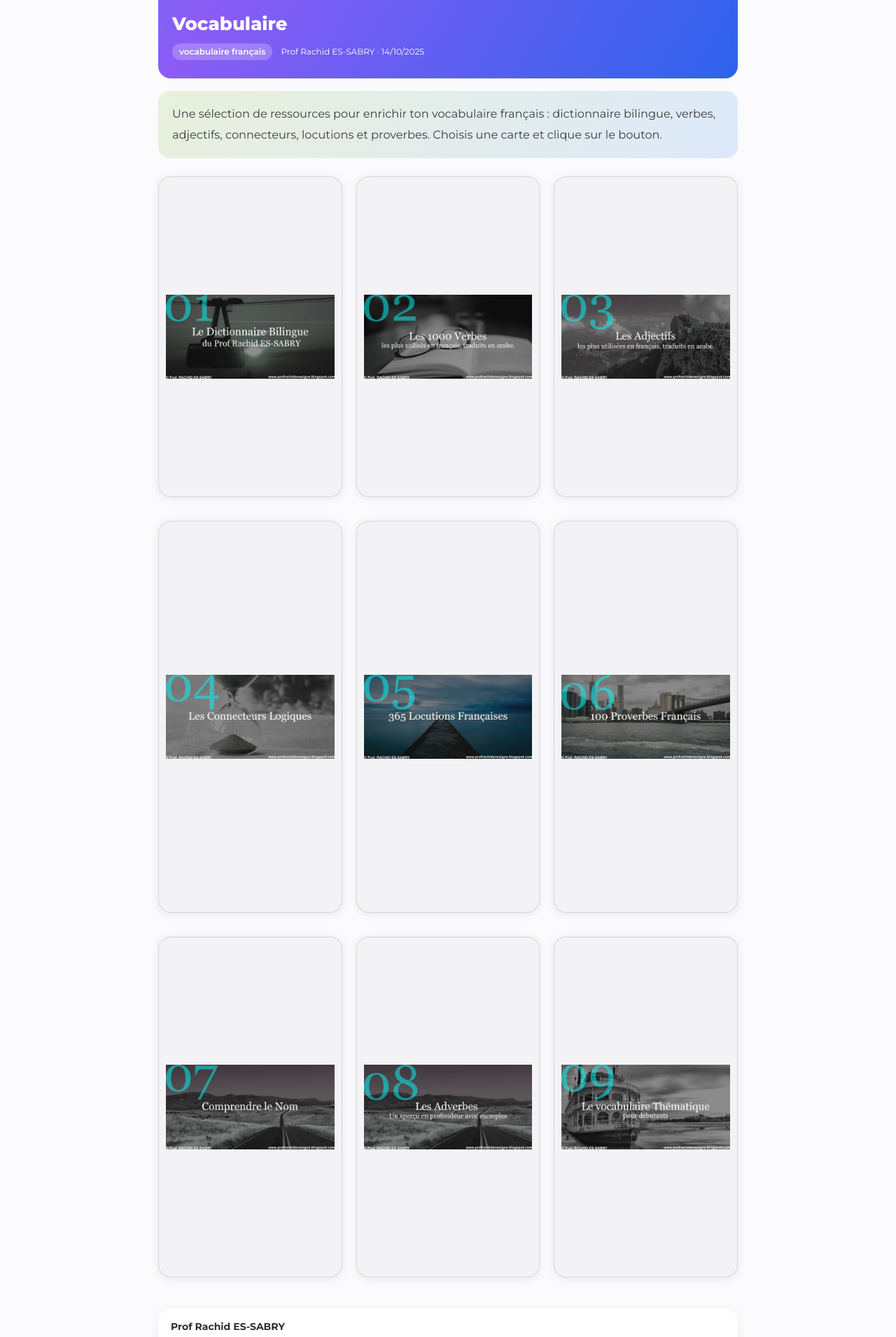
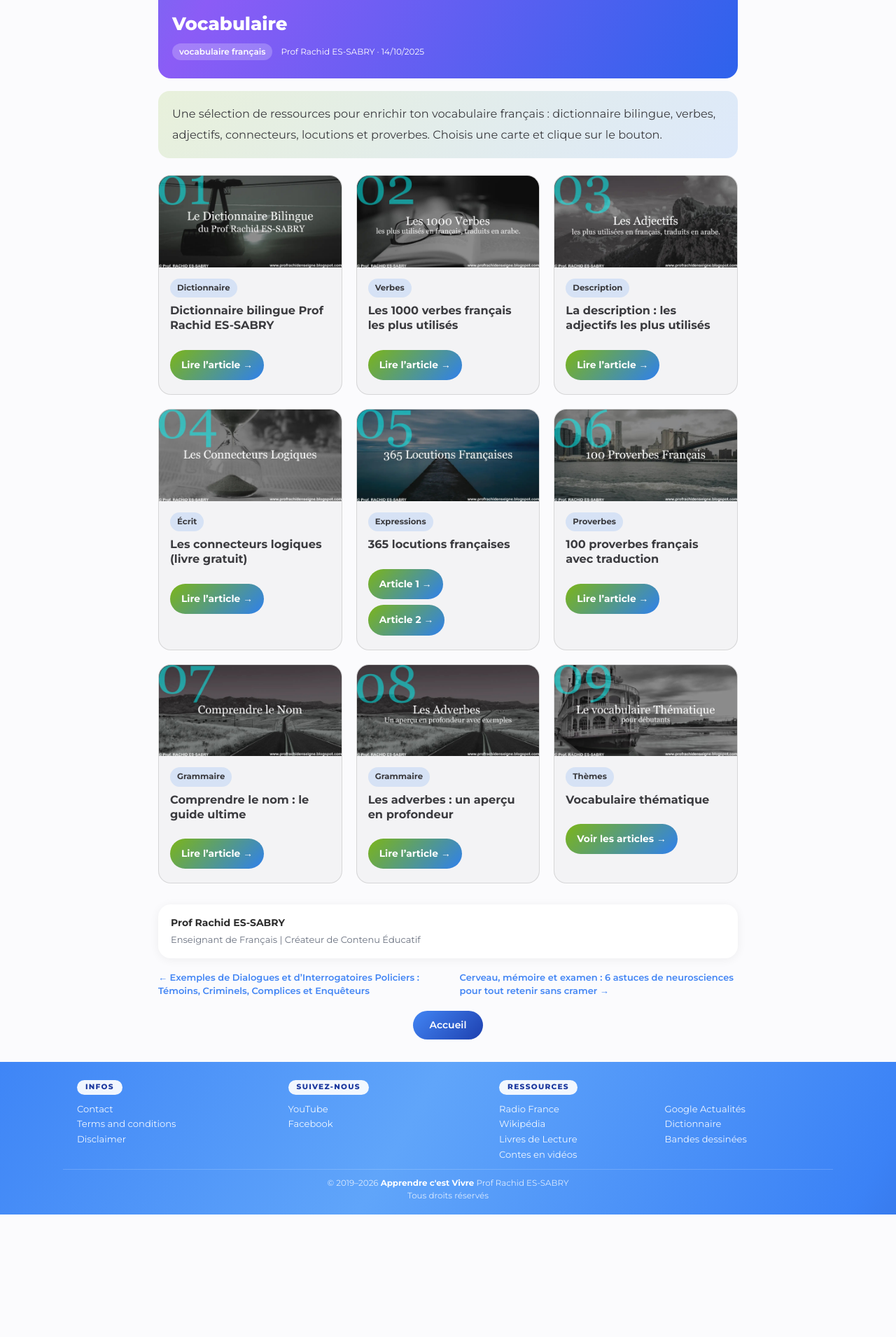
Before and after one commit to profrachidenseigne/profrachidenseigne.github.io, a Jekyll site: the page built from _posts/2025-10-14-vocabulaire.html, in a window 1280 px wide. Shown: the part 343-2253 px from the top of the page at 70% size. Built offline with Jekyll 4.4.1, drawn with Linux system fonts in a browser that asks for light colours; after the commit the page ends 2078 px from its top, so only the background shows below that.

Commit message:
Update 2025-10-14-vocabulaire.html

```diff
--- a/_posts/2025-10-14-vocabulaire.html
+++ b/_posts/2025-10-14-vocabulaire.html
@@ -6,40 +6,40 @@ date: 2025-10-14 23:11:00 +0000
 tags: ["vocabulaire français"]
 permalink: /2025/10/vocabulaire.html
 ---
-<div class="vc">
+<div class="vcx">
 <style>
-.vc .lead{font-size:1.08em;padding:18px 20px;border-radius:16px;background:linear-gradient(135deg,rgba(124,181,24,.15),rgba(47,128,237,.15));margin:0 0 26px}
-.vc .grid{display:grid;grid-template-columns:repeat(auto-fill,minmax(260px,1fr));gap:20px}
-.vc .card{border:1px solid rgba(127,127,127,.25);border-radius:18px;overflow:hidden;background:rgba(127,127,127,.06);transition:transform .2s,box-shadow .2s}
-.vc .card:hover{transform:translateY(-4px);box-shadow:0 12px 28px -12px rgba(0,0,0,.35)}
-.vc .card img{display:block!important;width:100%!important;height:auto!important;margin:0!important;border-radius:0!important}
-.vc .cb{padding:14px 16px 12px}
-.vc .chip{display:inline-block;font-size:.78em;font-weight:700;padding:3px 10px;border-radius:999px;background:rgba(47,128,237,.15);margin-bottom:8px}
-.vc h3{margin:0 0 12px;font-size:1.08em;line-height:1.3}
-.vc .b{display:inline-block;padding:9px 16px;margin:0 8px 8px 0;border-radius:999px;color:#fff!important;text-decoration:none!important;font-weight:700;font-size:.92em;background:linear-gradient(135deg,#7cb518,#2f80ed)}
+.vcx-lead{font-size:1.08em;padding:18px 20px;border-radius:16px;background:linear-gradient(135deg,rgba(124,181,24,.15),rgba(47,128,237,.15));margin:0 0 26px}
+.vcx-grid{display:grid;grid-template-columns:repeat(auto-fill,minmax(260px,1fr));gap:20px}
+.vcx-card{display:block!important;padding:0!important;margin:0!important;min-height:0!important;height:auto!important;aspect-ratio:auto!important;border:1px solid rgba(127,127,127,.25);border-radius:18px;overflow:hidden;background:rgba(127,127,127,.06);transition:transform .2s,box-shadow .2s}
+.vcx-card:hover{transform:translateY(-4px);box-shadow:0 12px 28px -12px rgba(0,0,0,.35)}
+.vcx-card img{display:block!important;width:100%!important;height:auto!important;max-height:none!important;aspect-ratio:auto!important;margin:0!important;border-radius:0!important}
+.vcx-cb{padding:14px 16px 12px}
+.vcx-chip{display:inline-block;font-size:.78em;font-weight:700;padding:3px 10px;border-radius:999px;background:rgba(47,128,237,.15);margin-bottom:8px}
+.vcx-t{margin:0 0 12px;font-size:1.08em;font-weight:700;line-height:1.3}
+.vcx-b{display:inline-block;padding:9px 16px;margin:0 8px 8px 0;border-radius:999px;color:#fff!important;text-decoration:none!important;font-weight:700;font-size:.92em;background:linear-gradient(135deg,#7cb518,#2f80ed)}
 </style>
 
-<p class="lead">Une sélection de ressources pour enrichir ton vocabulaire français : dictionnaire bilingue, verbes, adjectifs, connecteurs, locutions et proverbes. Choisis une carte et clique sur le bouton.</p>
+<p class="vcx-lead">Une sélection de ressources pour enrichir ton vocabulaire français : dictionnaire bilingue, verbes, adjectifs, connecteurs, locutions et proverbes. Choisis une carte et clique sur le bouton.</p>
 
-<div class="grid">
+<div class="vcx-grid">
 
-<div class="card"><img src="/assets/images/blogger/1fb9e9e63e47.jpg" alt="Dictionnaire bilingue"><div class="cb"><span class="chip">Dictionnaire</span><h3>Dictionnaire bilingue Prof Rachid ES-SABRY</h3><a class="b" href="/2023/11/dictionnaire-bilingue-prof-rachid-es.html">Lire l’article →</a></div></div>
+<div class="vcx-card"><img src="/assets/images/blogger/1fb9e9e63e47.jpg" alt="Dictionnaire bilingue"><div class="vcx-cb"><span class="vcx-chip">Dictionnaire</span><p class="vcx-t">Dictionnaire bilingue Prof Rachid ES-SABRY</p><a class="vcx-b" href="/2023/11/dictionnaire-bilingue-prof-rachid-es.html">Lire l’article →</a></div></div>
 
-<div class="card"><img src="/assets/images/blogger/cdc9d60b96a4.jpg" alt="Les 1000 verbes français"><div class="cb"><span class="chip">Verbes</span><h3>Les 1000 verbes français les plus utilisés</h3><a class="b" href="/2021/11/les-1000-verbes-francais-les-plus.html">Lire l’article →</a></div></div>
+<div class="vcx-card"><img src="/assets/images/blogger/cdc9d60b96a4.jpg" alt="Les 1000 verbes français"><div class="vcx-cb"><span class="vcx-chip">Verbes</span><p class="vcx-t">Les 1000 verbes français les plus utilisés</p><a class="vcx-b" href="/2021/11/les-1000-verbes-francais-les-plus.html">Lire l’article →</a></div></div>
 
-<div class="card"><img src="/assets/images/blogger/3bb5d0b5f54c.jpg" alt="Les adjectifs de la description"><div class="cb"><span class="chip">Description</span><h3>La description : les adjectifs les plus utilisés</h3><a class="b" href="/2021/11/la-description-les-adjectifs-les-plus.html">Lire l’article →</a></div></div>
+<div class="vcx-card"><img src="/assets/images/blogger/3bb5d0b5f54c.jpg" alt="Les adjectifs de la description"><div class="vcx-cb"><span class="vcx-chip">Description</span><p class="vcx-t">La description : les adjectifs les plus utilisés</p><a class="vcx-b" href="/2021/11/la-description-les-adjectifs-les-plus.html">Lire l’article →</a></div></div>
 
-<div class="card"><img src="/assets/images/blogger/619915f34dae.jpg" alt="Les connecteurs logiques"><div class="cb"><span class="chip">Écrit</span><h3>Les connecteurs logiques (livre gratuit)</h3><a class="b" href="/2023/11/les-connecteurs-logiques-livre-gratuit.html">Lire l’article →</a></div></div>
+<div class="vcx-card"><img src="/assets/images/blogger/619915f34dae.jpg" alt="Les connecteurs logiques"><div class="vcx-cb"><span class="vcx-chip">Écrit</span><p class="vcx-t">Les connecteurs logiques (livre gratuit)</p><a class="vcx-b" href="/2023/11/les-connecteurs-logiques-livre-gratuit.html">Lire l’article →</a></div></div>
 
-<div class="card"><img src="/assets/images/blogger/6e4178912f48.jpg" alt="365 locutions françaises"><div class="cb"><span class="chip">Expressions</span><h3>365 locutions françaises</h3><a class="b" href="/2025/03/365-locutions-francaises-traductions-en.html">Article 1 →</a><a class="b" href="/2025/03/365-locutions-francaises-partie2.html">Article 2 →</a></div></div>
+<div class="vcx-card"><img src="/assets/images/blogger/6e4178912f48.jpg" alt="365 locutions françaises"><div class="vcx-cb"><span class="vcx-chip">Expressions</span><p class="vcx-t">365 locutions françaises</p><a class="vcx-b" href="/2025/03/365-locutions-francaises-traductions-en.html">Article 1 →</a><a class="vcx-b" href="/2025/03/365-locutions-francaises-partie2.html">Article 2 →</a></div></div>
 
-<div class="card"><img src="/assets/images/blogger/51d90a793bb9.jpg" alt="100 proverbes français"><div class="cb"><span class="chip">Proverbes</span><h3>100 proverbes français avec traduction</h3><a class="b" href="/2025/02/100-proverbes-francais-avec-traduction.html">Lire l’article →</a></div></div>
+<div class="vcx-card"><img src="/assets/images/blogger/51d90a793bb9.jpg" alt="100 proverbes français"><div class="vcx-cb"><span class="vcx-chip">Proverbes</span><p class="vcx-t">100 proverbes français avec traduction</p><a class="vcx-b" href="/2025/02/100-proverbes-francais-avec-traduction.html">Lire l’article →</a></div></div>
 
-<div class="card"><img src="/assets/images/blogger/e4473e073a0a.jpg" alt="Comprendre le nom"><div class="cb"><span class="chip">Grammaire</span><h3>Comprendre le nom : le guide ultime</h3><a class="b" href="/2023/10/comprendre-le-nom-le-guide-ultime-des.html">Lire l’article →</a></div></div>
+<div class="vcx-card"><img src="/assets/images/blogger/e4473e073a0a.jpg" alt="Comprendre le nom"><div class="vcx-cb"><span class="vcx-chip">Grammaire</span><p class="vcx-t">Comprendre le nom : le guide ultime</p><a class="vcx-b" href="/2023/10/comprendre-le-nom-le-guide-ultime-des.html">Lire l’article →</a></div></div>
 
-<div class="card"><img src="/assets/images/blogger/a0e82a7ffd59.jpg" alt="Les adverbes"><div class="cb"><span class="chip">Grammaire</span><h3>Les adverbes : un aperçu en profondeur</h3><a class="b" href="/2023/10/les-adverbes-un-apercu-en-profondeur.html">Lire l’article →</a></div></div>
+<div class="vcx-card"><img src="/assets/images/blogger/a0e82a7ffd59.jpg" alt="Les adverbes"><div class="vcx-cb"><span class="vcx-chip">Grammaire</span><p class="vcx-t">Les adverbes : un aperçu en profondeur</p><a class="vcx-b" href="/2023/10/les-adverbes-un-apercu-en-profondeur.html">Lire l’article →</a></div></div>
 
-<div class="card"><img src="/assets/images/blogger/93f821f7d643.jpg" alt="Vocabulaire thématique"><div class="cb"><span class="chip">Thèmes</span><h3>Vocabulaire thématique</h3><a class="b" href="/archive/?tag=vocabulaire%20fran%C3%A7ais">Voir les articles →</a></div></div>
+<div class="vcx-card"><img src="/assets/images/blogger/93f821f7d643.jpg" alt="Vocabulaire thématique"><div class="vcx-cb"><span class="vcx-chip">Thèmes</span><p class="vcx-t">Vocabulaire thématique</p><a class="vcx-b" href="/archive/?tag=vocabulaire%20fran%C3%A7ais">Voir les articles →</a></div></div>
 
 </div>
 </div>
```
